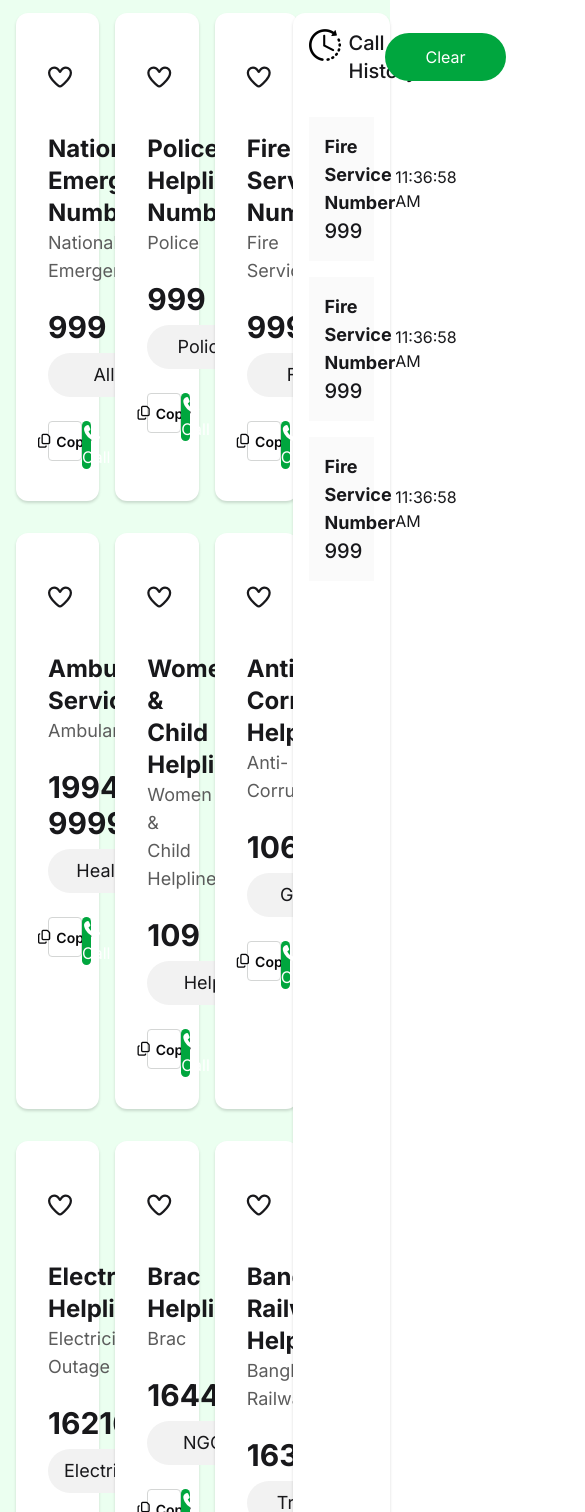
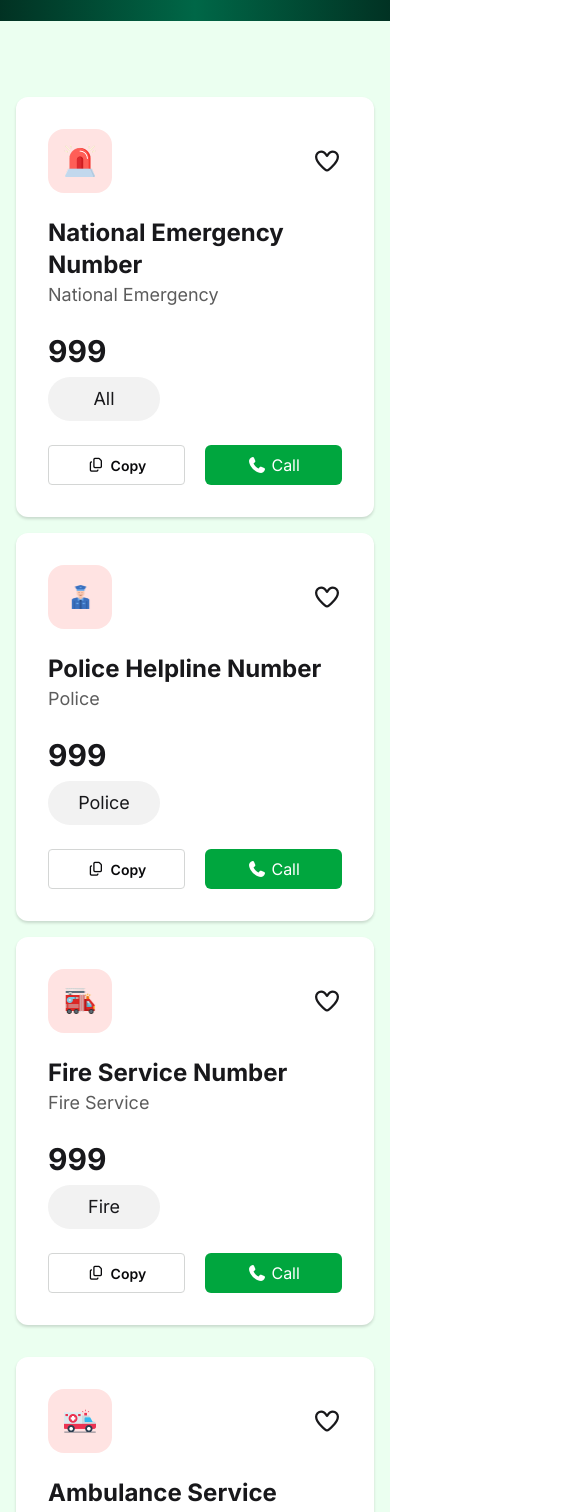
Before and after one commit to tomalhossen78/B12-A5-Emergency-Hotline, a plain HTML site: page index.html in a window 390 px wide. Shown: the part 488-2000 px from the top of the page, 585 px wide, since content can reach past the window. Drawn offline with nearby package versions, Linux system fonts and the light colour scheme; a web font is replaced by a local one.

Commit message:
responsive for mobile device design done

```diff
--- a/index.html
+++ b/index.html
@@ -23,21 +23,21 @@
 
 <body style="font-family: 'Inter', sans-serif;" class="bg-[rgba(65,255,107,0.1)] min-h-[100vh] ">
     <header class=" bg-white">
-        <div class="max-w-7xl mx-auto flex justify-between items-center py-6">
-            <div class="flex justify-center items-center gap-4">
+        <div class="max-w-[1440px] mx-auto flex md:flex-row flex-col justify-between items-center py-6">
+            <div class="flex justify-center items-center gap-4 p-4">
                 <img class="w-16 h-16" src="assets/logo.png" alt="">
-                <h2 class="text-[#006747] text-[30px]/7 font-bold">Emergency<br>Service</h2>
+                <h2 class="text-[#006747] text-[30px]/7 font-bold">Emergency<br class="md:block hidden">Service</h2>
             </div>
-            <div class="flex gap-6">
+            <div class="flex md:gap-6 gap-2">
                 <div
                     class="flex justify-center items-center gap-4 bg-[rgba(65,255,107,0.1)] rounded-3xl w-[122px] h-[52px] font-black text-lg">
                     <span>0</span>
-                    <img class="w-8 w-8" src="assets/heart.png" alt="">
+                    <img class="w-8 h-8" src="assets/heart.png" alt="">
                 </div>
                 <div
                     class="flex justify-center items-center gap-4 bg-[rgba(65,255,107,0.1)] rounded-3xl w-[122px] h-[52px] font-black text-lg">
                     <span>100</span>
-                    <img class="w-8 w-8" src="assets/coin.png" alt="">
+                    <img class="w-8 h-8" src="assets/coin.png" alt="">
                 </div>
                 <div
                     class="flex justify-center items-center gap-4 bg-[#00A63E] text-white rounded-3xl w-[122px] h-[52px] font-bold text-lg">
@@ -57,9 +57,9 @@
     </header>
     <main>
         <section class="max-w-[1440px] mx-auto grid grid-cols-12 mt-15">
-            <section class="col-span-9">
-                <div class="flex gap-4 p-4">
-                    <div class="flex flex-col gap-6 bg-white p-8 rounded-xl shadow-[0px_2px_3px_0px_rgba(0,0,0,0.15)] w-[32%]">
+            <section class="md:col-span-9 col-span-12">
+                <div class="flex md:flex-row flex-col gap-4 p-4">
+                    <div class="flex flex-col gap-6 bg-white p-8 rounded-xl shadow-[0px_2px_3px_0px_rgba(0,0,0,0.15)] md:w-[32%] w-full">
                         <div class="flex justify-between items-center">
                             <div
                                 class="bg-[rgba(255,227,226,1)] rounded-2xl w-16 h-16 flex items-center justify-center">
@@ -85,7 +85,7 @@
                                     class="fa-solid fa-phone"></i> Call</button>
                         </div>
                     </div>
-                    <div class="flex flex-col gap-6 bg-white p-8 rounded-xl shadow-[0px_2px_3px_0px_rgba(0,0,0,0.15)] w-[32%]">
+                    <div class="flex flex-col gap-6 bg-white p-8 rounded-xl shadow-[0px_2px_3px_0px_rgba(0,0,0,0.15)] md:w-[32%] w-full">
                         <div class="flex justify-between items-center">
                             <div
                                 class="bg-[rgba(255,227,226,1)] rounded-2xl w-16 h-16 flex items-center justify-center">
@@ -111,7 +111,7 @@
                                     class="fa-solid fa-phone"></i></i> Call</button>
                         </div>
                     </div>
-                    <div class="flex flex-col gap-6 bg-white p-8 rounded-xl shadow-[0px_2px_3px_0px_rgba(0,0,0,0.15)] w-[32%]">
+                    <div class="flex flex-col gap-6 bg-white p-8 rounded-xl shadow-[0px_2px_3px_0px_rgba(0,0,0,0.15)] md:w-[32%] w-full">
                         <div class="flex justify-between items-center">
                             <div
                                 class="bg-[rgba(255,227,226,1)] rounded-2xl w-16 h-16 flex items-center justify-center">
@@ -138,8 +138,8 @@
                         </div>
                     </div>
                 </div>
-                <div class="flex gap-4 p-4">
-                    <div class="flex flex-col gap-6 bg-white p-8 rounded-xl shadow-[0px_2px_3px_0px_rgba(0,0,0,0.15)] w-[32%]">
+                <div class="flex md:flex-row flex-col gap-4 p-4">
+                    <div class="flex flex-col gap-6 bg-white p-8 rounded-xl shadow-[0px_2px_3px_0px_rgba(0,0,0,0.15)] md:w-[32%] w-full">
                         <div class="flex justify-between items-center">
                             <div
                                 class="bg-[rgba(255,227,226,1)] rounded-2xl w-16 h-16 flex items-center justify-center">
@@ -165,7 +165,7 @@
                                     class="fa-solid fa-phone"></i></i> Call</button>
                         </div>
                     </div>
-                    <div class="flex flex-col gap-6 bg-white p-8 rounded-xl shadow-[0px_2px_3px_0px_rgba(0,0,0,0.15)] w-[32%]">
+                    <div class="flex flex-col gap-6 bg-white p-8 rounded-xl shadow-[0px_2px_3px_0px_rgba(0,0,0,0.15)] md:w-[32%] w-full">
                         <div class="flex justify-between items-center">
                             <div
                                 class="bg-[rgba(255,227,226,1)] rounded-2xl w-16 h-16 flex items-center justify-center">
@@ -191,7 +191,7 @@
                                     class="fa-solid fa-phone"></i></i> Call</button>
                         </div>
                     </div>
-                    <div class="flex flex-col gap-6 bg-white p-8 rounded-xl shadow-[0px_2px_3px_0px_rgba(0,0,0,0.15)] w-[32%]">
+                    <div class="flex flex-col gap-6 bg-white p-8 rounded-xl shadow-[0px_2px_3px_0px_rgba(0,0,0,0.15)] md:w-[32%] w-full">
                         <div class="flex justify-between items-center">
                             <div
                                 class="bg-[rgba(255,227,226,1)] rounded-2xl w-16 h-16 flex items-center justify-center">
@@ -218,8 +218,8 @@
                         </div>
                     </div>
                 </div>
-                <div class="flex gap-4 p-4">
-                    <div class="flex flex-col gap-6 bg-white p-8 rounded-xl shadow-[0px_2px_3px_0px_rgba(0,0,0,0.15)] w-[32%]">
+                <div class="flex md:flex-row flex-col gap-4 p-4">
+                    <div class="flex flex-col gap-6 bg-white p-8 rounded-xl shadow-[0px_2px_3px_0px_rgba(0,0,0,0.15)] md:w-[32%] w-full">
                         <div class="flex justify-between items-center">
                             <div
                                 class="bg-[rgba(255,227,226,1)] rounded-2xl w-16 h-16 flex items-center justify-center">
@@ -245,7 +245,7 @@
                                     class="fa-solid fa-phone"></i></i> Call</button>
                         </div>
                     </div>
-                    <div class="flex flex-col gap-6 bg-white p-8 rounded-xl shadow-[0px_2px_3px_0px_rgba(0,0,0,0.15)] w-[32%]">
+                    <div class="flex flex-col gap-6 bg-white p-8 rounded-xl shadow-[0px_2px_3px_0px_rgba(0,0,0,0.15)] md:w-[32%] w-full">
                         <div class="flex justify-between items-center">
                             <div
                                 class="bg-[rgba(255,227,226,1)] rounded-2xl w-16 h-16 flex items-center justify-center">
@@ -271,7 +271,7 @@
                                     class="fa-solid fa-phone"></i></i> Call</button>
                         </div>
                     </div>
-                    <div class="flex flex-col gap-6 bg-white p-8 rounded-xl shadow-[0px_2px_3px_0px_rgba(0,0,0,0.15)] w-[32%]">
+                    <div class="flex flex-col gap-6 bg-white p-8 rounded-xl shadow-[0px_2px_3px_0px_rgba(0,0,0,0.15)] md:w-[32%] w-full">
                         <div class="flex justify-between items-center">
                             <div
                                 class="bg-[rgba(255,227,226,1)] rounded-2xl w-16 h-16 flex items-center justify-center">
@@ -299,7 +299,7 @@
                     </div>
                 </div>
             </section>
-            <aside class="col-span-3 mt-4 bg-white rounded-xl shadow-[0px_2px_3px_0px_rgba(0,0,0,0.15)]">
+            <aside class="md:col-span-3 col-span-12 mt-4 bg-white rounded-xl shadow-[0px_2px_3px_0px_rgba(0,0,0,0.15)]">
                 <div class="flex justify-around items-center p-4">
                     <div class="flex gap-2">
                         <img class="w-8 h-8" src="assets/time-left.png" alt="">
@@ -334,6 +334,7 @@
             </aside>
         </section>
     </main>
+    <script src="js/script.js"></script>
 </body>
 
 </html>
```
